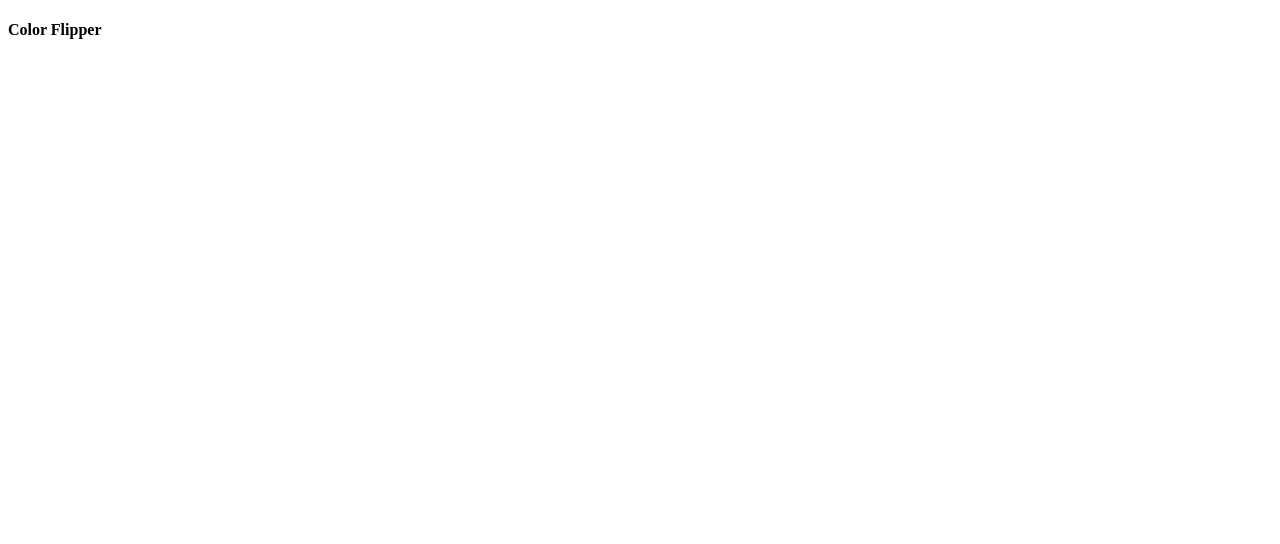
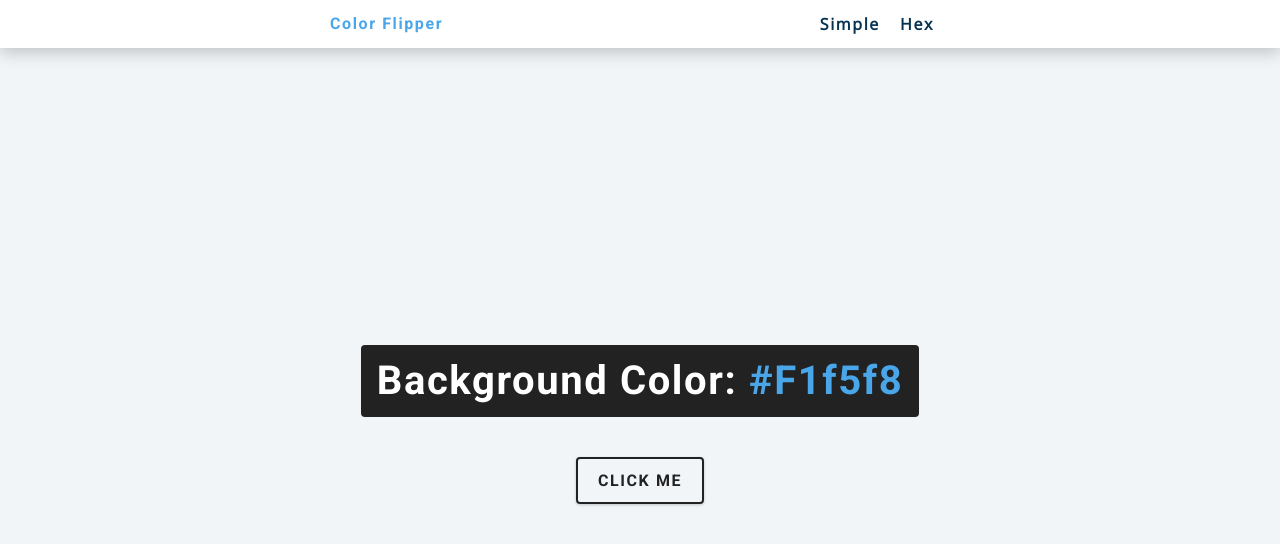
Before and after one commit to adiborse111/basic-javascript-project, a plain HTML site: page ColorFlipper/body.html in a window 1280 px wide. Drawn offline with nearby package versions, Linux system fonts and the light colour scheme.

Commit message:
new commit

```diff
--- a/ColorFlipper/body.html
+++ b/ColorFlipper/body.html
@@ -10,8 +10,23 @@
         <nav>
             <div class="nav-center">
                 <h4>Color Flipper</h4>
+                <ul>
+                    <li>
+                        <a href="body.html">Simple</a> <a href="hex.html">Hex</a>
+                    </li>
+                </ul>
             </div>
         </nav>
+        <main>
+            <div class="container">
+                <h2>
+                    Background Color:
+                    <span class="color">
+                        #f1f5f8
+                    </span></h2>
+                <button class="btn btn-hero" id="btn">Click Me</button>
+            </div>
+        </main>
 
         <script src="app.js"></script>
     </body>
--- a/ColorFlipper/style.css
+++ b/ColorFlipper/style.css
@@ -0,0 +1,234 @@
+/*
+===============
+Fonts
+===============
+*/
+@import url("https://fonts.googleapis.com/css?family=Open+Sans|Roboto:400,700&display=swap");
+
+/*
+===============
+Variables
+===============
+*/
+
+:root {
+  /* dark shades of primary color*/
+  --clr-primary-1: hsl(205, 86%, 17%);
+  --clr-primary-2: hsl(205, 77%, 27%);
+  --clr-primary-3: hsl(205, 72%, 37%);
+  --clr-primary-4: hsl(205, 63%, 48%);
+  /* primary/main color */
+  --clr-primary-5: hsl(205, 78%, 60%);
+  /* lighter shades of primary color */
+  --clr-primary-6: hsl(205, 89%, 70%);
+  --clr-primary-7: hsl(205, 90%, 76%);
+  --clr-primary-8: hsl(205, 86%, 81%);
+  --clr-primary-9: hsl(205, 90%, 88%);
+  --clr-primary-10: hsl(205, 100%, 96%);
+  /* darkest grey - used for headings */
+  --clr-grey-1: hsl(209, 61%, 16%);
+  --clr-grey-2: hsl(211, 39%, 23%);
+  --clr-grey-3: hsl(209, 34%, 30%);
+  --clr-grey-4: hsl(209, 28%, 39%);
+  /* grey used for paragraphs */
+  --clr-grey-5: hsl(210, 22%, 49%);
+  --clr-grey-6: hsl(209, 23%, 60%);
+  --clr-grey-7: hsl(211, 27%, 70%);
+  --clr-grey-8: hsl(210, 31%, 80%);
+  --clr-grey-9: hsl(212, 33%, 89%);
+  --clr-grey-10: hsl(210, 36%, 96%);
+  --clr-white: #fff;
+  --clr-red-dark: hsl(360, 67%, 44%);
+  --clr-red-light: hsl(360, 71%, 66%);
+  --clr-green-dark: hsl(125, 67%, 44%);
+  --clr-green-light: hsl(125, 71%, 66%);
+  --clr-black: #222;
+  --ff-primary: "Roboto", sans-serif;
+  --ff-secondary: "Open Sans", sans-serif;
+  --transition: all 0.3s linear;
+  --spacing: 0.1rem;
+  --radius: 0.25rem;
+  --light-shadow: 0 5px 15px rgba(0, 0, 0, 0.1);
+  --dark-shadow: 0 5px 15px rgba(0, 0, 0, 0.2);
+  --max-width: 1170px;
+  --fixed-width: 620px;
+}
+/*
+===============
+Global Styles
+===============
+*/
+
+*,
+::after,
+::before {
+  margin: 0;
+  padding: 0;
+  box-sizing: border-box;
+}
+body {
+  font-family: var(--ff-secondary);
+  background: var(--clr-grey-10);
+  color: var(--clr-grey-1);
+  line-height: 1.5;
+  font-size: 0.875rem;
+}
+ul {
+  list-style-type: none;
+}
+a {
+  text-decoration: none;
+}
+h1,
+h2,
+h3,
+h4 {
+  letter-spacing: var(--spacing);
+  text-transform: capitalize;
+  line-height: 1.25;
+  margin-bottom: 0.75rem;
+  font-family: var(--ff-primary);
+}
+h1 {
+  font-size: 3rem;
+}
+h2 {
+  font-size: 2rem;
+}
+h3 {
+  font-size: 1.25rem;
+}
+h4 {
+  font-size: 0.875rem;
+}
+p {
+  margin-bottom: 1.25rem;
+  color: var(--clr-grey-5);
+}
+@media screen and (min-width: 800px) {
+  h1 {
+    font-size: 4rem;
+  }
+  h2 {
+    font-size: 2.5rem;
+  }
+  h3 {
+    font-size: 1.75rem;
+  }
+  h4 {
+    font-size: 1rem;
+  }
+  body {
+    font-size: 1rem;
+  }
+  h1,
+  h2,
+  h3,
+  h4 {
+    line-height: 1;
+  }
+}
+/*  global classes */
+
+/* section */
+.section {
+  padding: 5rem 0;
+}
+
+.section-center {
+  width: 90vw;
+  margin: 0 auto;
+  max-width: 1170px;
+}
+@media screen and (min-width: 992px) {
+  .section-center {
+    width: 95vw;
+  }
+}
+main {
+  min-height: 100vh;
+  display: grid;
+  place-items: center;
+}
+
+/*
+===============
+Nav
+===============
+*/
+nav {
+  background: var(--clr-white);
+  height: 3rem;
+  display: grid;
+  align-items: center;
+  box-shadow: var(--dark-shadow);
+}
+.nav-center {
+  width: 90vw;
+  max-width: var(--fixed-width);
+  margin: 0 auto;
+  display: flex;
+  align-items: center;
+  justify-content: space-between;
+}
+.nav-center h4 {
+  margin-bottom: 0;
+  color: var(--clr-primary-5);
+}
+.nav-links {
+  display: flex;
+}
+nav a {
+  text-transform: capitalize;
+  font-weight: 700;
+  font-size: 1rem;
+  color: var(--clr-primary-1);
+  letter-spacing: var(--spacing);
+  margin-right: 1rem;
+}
+nav a:hover {
+  color: var(--clr-primary-5);
+}
+/*
+===============
+Container
+===============
+*/
+main {
+  min-height: calc(100vh - 3rem);
+  display: grid;
+  place-items: center;
+}
+.container {
+  text-align: center;
+}
+.container h2 {
+  background: var(--clr-black);
+  color: var(--clr-white);
+  padding: 1rem;
+  border-radius: var(--radius);
+  margin-bottom: 2.5rem;
+}
+.color {
+  color: var(--clr-primary-5);
+}
+.btn-hero {
+  font-family: var(--ff-primary);
+  text-transform: uppercase;
+  background: transparent;
+  color: var(--clr-black);
+  letter-spacing: var(--spacing);
+  display: inline-block;
+  font-weight: 700;
+  transition: var(--transition);
+  border: 2px solid var(--clr-black);
+  cursor: pointer;
+  box-shadow: 0 1px 3px rgba(0, 0, 0, 0.2);
+  border-radius: var(--radius);
+  font-size: 1rem;
+  padding: 0.75rem 1.25rem;
+}
+.btn-hero:hover {
+  color: var(--clr-white);
+  background: var(--clr-black);
+}
```
Also changed, not shown: ColorFlipper/hex.html (added).
